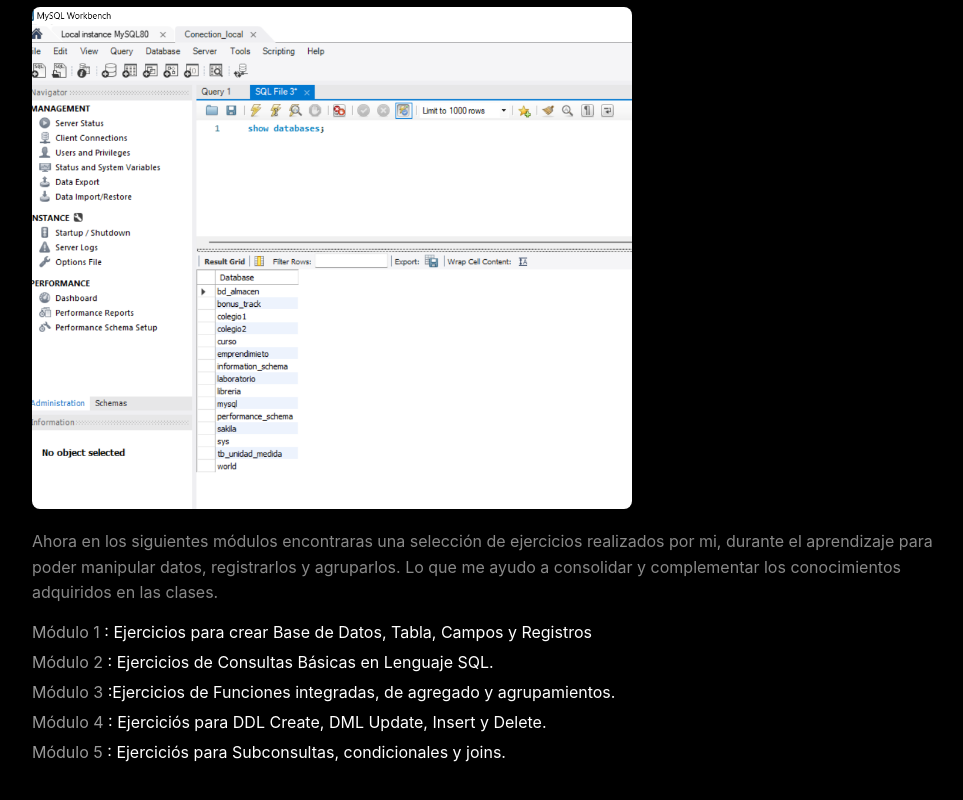
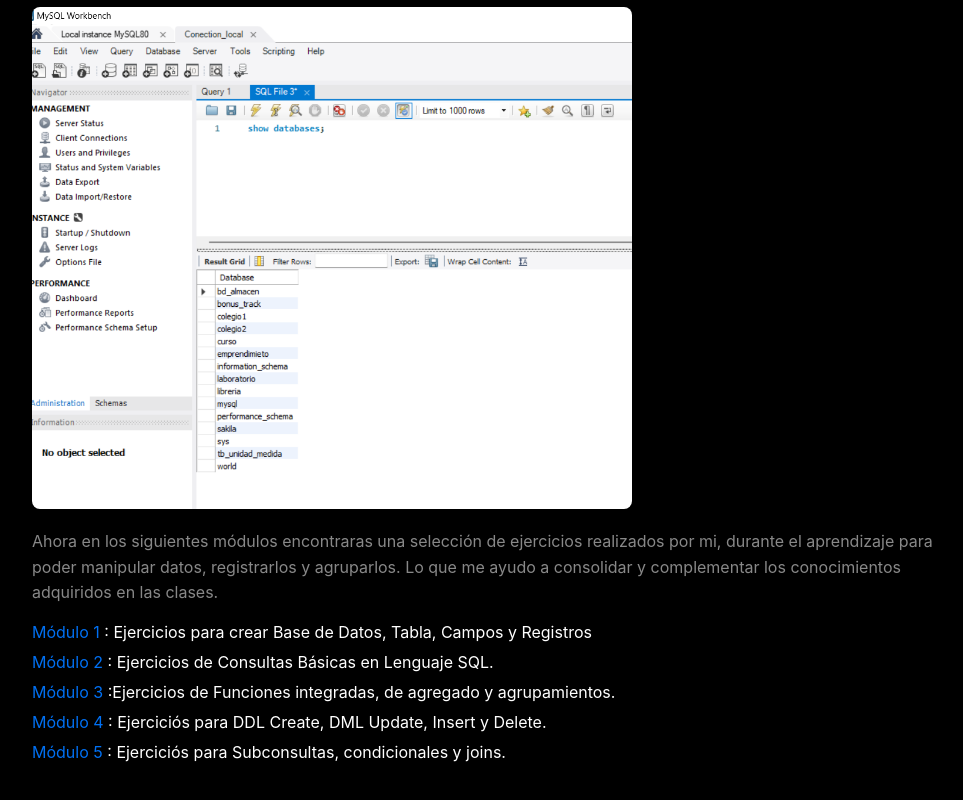
Before and after one commit to paolaZeballos/Introducci-n-a-Bases-de-Datos-y-SQL, a plain HTML site: page index.html in a window 1280 px wide. Shown: the part 853-1653 px from the top of the page, without its empty margins (278-1241 px from the left). Drawn offline with Linux system fonts and the light colour scheme.

Commit message:
hover de link pag inicio

```diff
--- a/styles.css
+++ b/styles.css
@@ -78,6 +78,9 @@
 .module-description {
   font-size: 1.1rem;
 }
+.link {
+  color: var(--primary);
+}
 .active {
   color: var(--primary);
   font-weight: bold;
```
